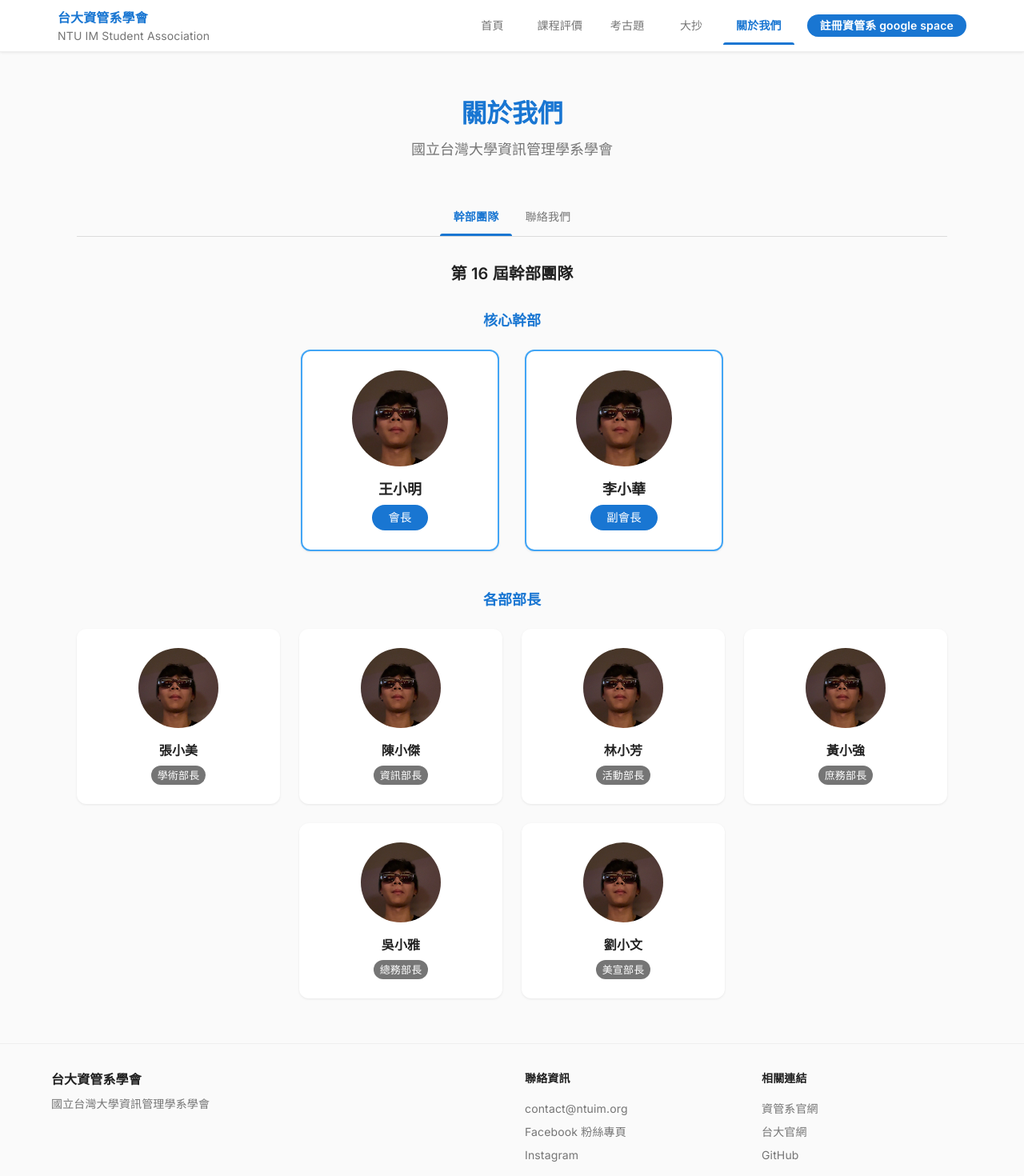
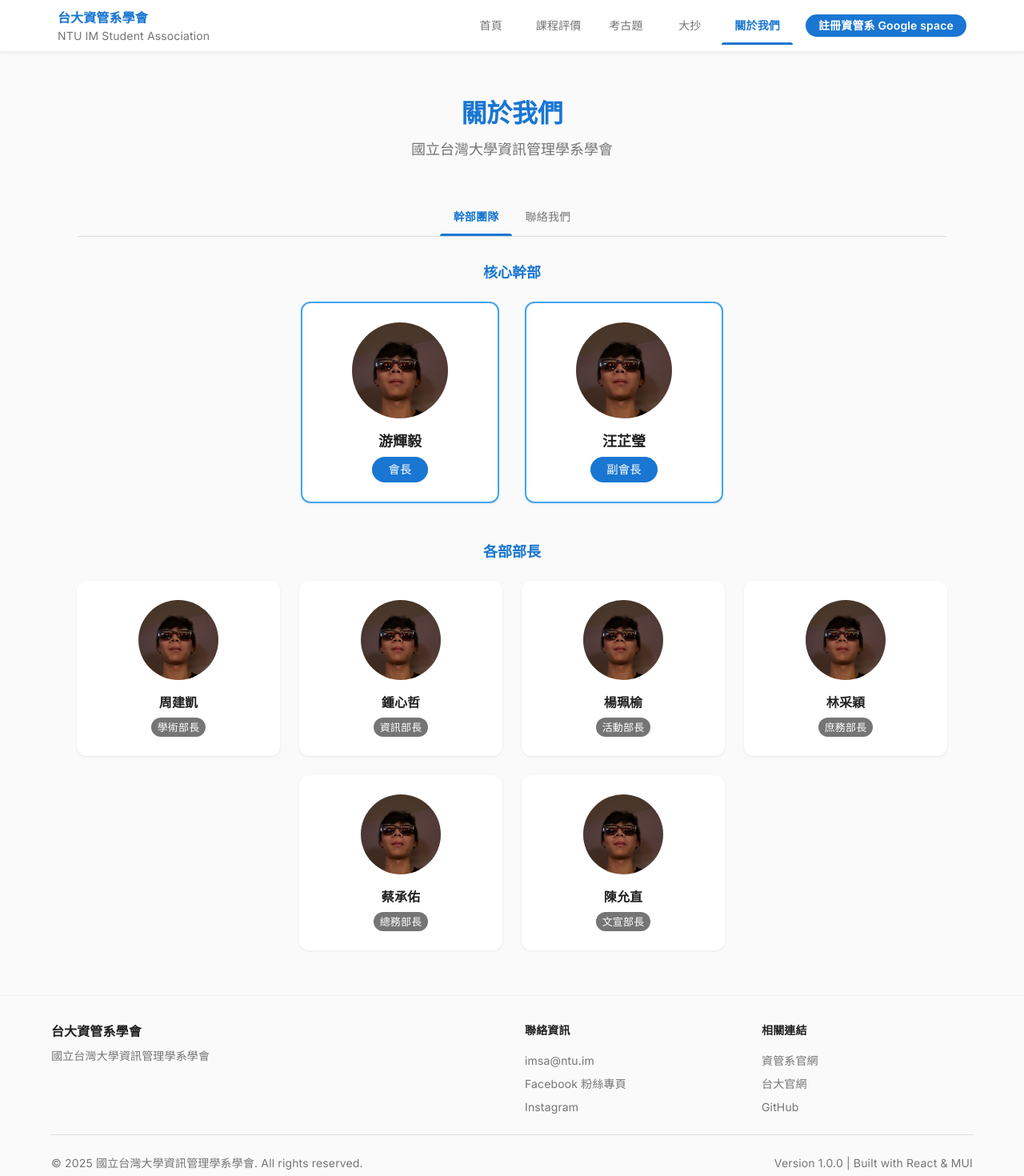
Before and after one commit to cpcap1214/NTUIM, a React (Create React App) app: page /about in a window 1280 px wide. Shown: the top 1470 px of the page at 80% size. Built offline with nearby package versions, Linux system fonts and the light colour scheme.

Commit message:
修改聯絡資訊和幹部名稱

```diff
--- a/src/main/js/components/layout/Footer.js
+++ b/src/main/js/components/layout/Footer.js
@@ -43,12 +43,12 @@ const Footer = () => {
             </Typography>
             <Box sx={{ display: 'flex', flexDirection: 'column', gap: 1 }}>
               <Link
-                href="mailto:contact@ntuim.org"
+                href="mailto:imsa@ntu.im"
                 color="text.secondary"
                 underline="hover"
                 variant="body2"
               >
-                contact@ntuim.org
+                imsa@ntu.im
               </Link>
               <Link
                 href="https://www.facebook.com/NTUIMSA"
--- a/src/main/js/components/layout/Header.js
+++ b/src/main/js/components/layout/Header.js
@@ -195,7 +195,7 @@ const Header = () => {
                   },
                 }}
               >
-                註冊資管系 google space
+                註冊資管系 Google space
               </Button>
             </Box>
           )}
--- a/src/main/js/pages/AboutUsPage.js
+++ b/src/main/js/pages/AboutUsPage.js
@@ -63,10 +63,6 @@ const AboutUsPage = () => {
           {/* Tab 0: 幹部團隊 */}
           {activeTab === 0 && (
             <Box>
-              <Typography variant="h4" gutterBottom sx={{ fontWeight: 600, mb: 4, textAlign: 'center' }}>
-                第 {new Date().getFullYear() - aboutSummary.establishedYear + 1} 屆幹部團隊
-              </Typography>
-
               {/* 會長與副會長 */}
               <Typography variant="h5" sx={{ fontWeight: 600, mb: 3, textAlign: 'center', color: 'primary.main' }}>
                 核心幹部
@@ -220,7 +216,7 @@ const AboutUsPage = () => {
                       電子郵件
                     </Typography>
                     <Typography variant="body1" color="text.secondary">
-                      contact@ntuim.org
+                      imsa@ntu.im
                     </Typography>
                   </Box>
                 </Box>
--- a/src/main/resources/data/mockData.js
+++ b/src/main/resources/data/mockData.js
@@ -228,50 +228,50 @@ export const cheatSheets = [
 export const staffMembers = [
   {
     id: 1,
-    name: '王小明',
+    name: '游輝毅',
     position: '會長',
     avatar: '/images/members/test.png',
   },
   {
     id: 2,
-    name: '李小華',
+    name: '汪芷瑩',
     position: '副會長',
     avatar: '/images/members/test.png',
   },
   {
     id: 3,
-    name: '張小美',
+    name: '周建凱',
     position: '學術部長',
     avatar: '/images/members/test.png',
   },
   {
     id: 4,
-    name: '陳小傑',
+    name: '鍾心哲',
     position: '資訊部長',
     avatar: '/images/members/test.png',
   },
   {
     id: 5,
-    name: '林小芳',
+    name: '楊珮榆',
     position: '活動部長',
     avatar: '/images/members/test.png',
   },
   {
     id: 6,
-    name: '黃小強',
+    name: '林采穎',
     position: '庶務部長',
     avatar: '/images/members/test.png',
   },
   {
     id: 7,
-    name: '吳小雅',
+    name: '蔡承佑',
     position: '總務部長',
     avatar: '/images/members/test.png',
   },
   {
     id: 8,
-    name: '劉小文',
-    position: '美宣部長',
+    name: '陳允直',
+    position: '文宣部長',
     avatar: '/images/members/test.png',
   },
 ];
```
